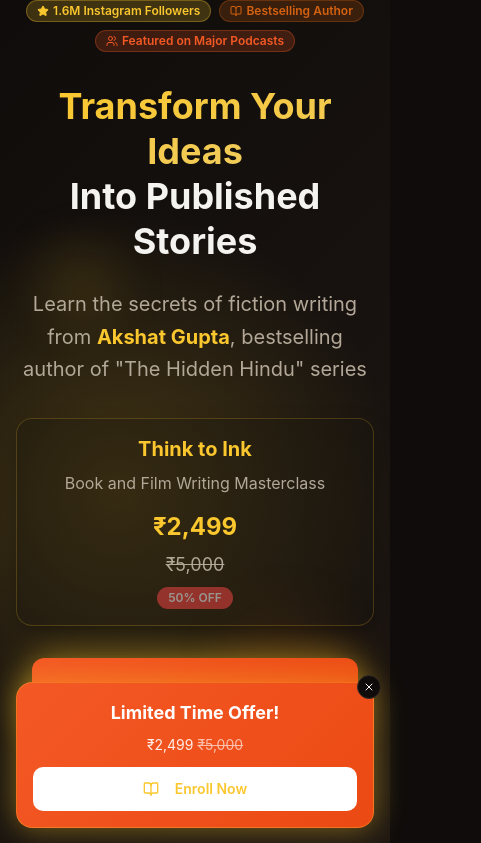
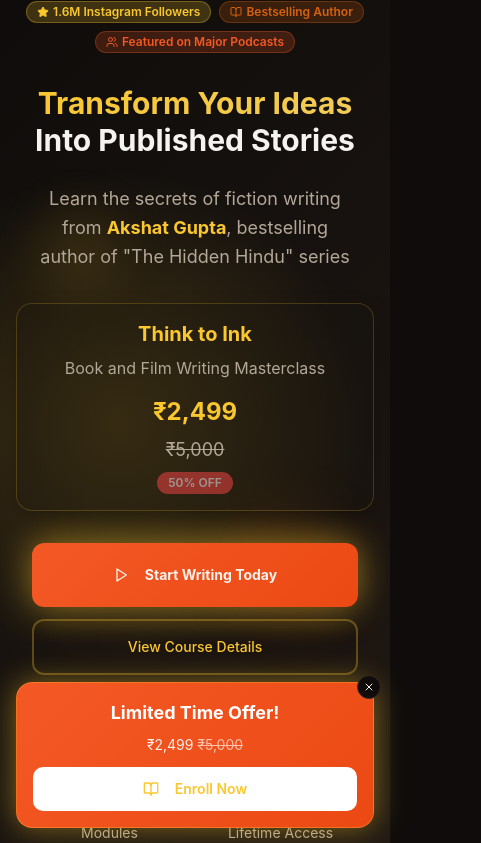
Before and after one commit to shubham-verrma/akshat-ink-launch, a React (Vite) app: page / in a window 390 px wide. Shown: the top 843 px of the page, 481 px wide, since content can reach past the window. Built offline with nearby package versions, Linux system fonts and the light colour scheme; the HTML template or start-up script is replaced by a standard one.

Commit message:
Fix mobile alignment issues

```diff
--- a/index.html
+++ b/index.html
@@ -2,7 +2,7 @@
 <html lang="en">
   <head>
     <meta charset="UTF-8" />
-    <meta name="viewport" content="width=device-width, initial-scale=1.0" />
+    <meta name="viewport" content="width=device-width, initial-scale=1.0, maximum-scale=1.0, user-scalable=no" />
     <title>Think to Ink - Book & Film Writing Course by Akshat Gupta | ₹2,499</title>
     <meta name="description" content="Master fiction writing with bestselling author Akshat Gupta. Complete 6-module course with assignments. Transform your stories into published works. Limited time offer ₹2,499 (was ₹2,999)." />
     <meta name="author" content="Akshat Gupta" />
--- a/src/components/AuthorSection.tsx
+++ b/src/components/AuthorSection.tsx
@@ -27,10 +27,10 @@ const AuthorSection = () => {
             {/* Author Content */}
             <div className="space-y-6">
               <div>
-                <h2 className="text-4xl md:text-5xl font-bold mb-4">
+                <h2 className="text-3xl md:text-4xl lg:text-5xl font-bold mb-4">
                   Meet <span className="text-gradient">Akshat Gupta</span>
                 </h2>
-                <p className="text-xl text-muted-foreground mb-6">
+                <p className="text-lg md:text-xl text-muted-foreground mb-6">
                   The mastermind behind India's most celebrated mythological fiction series
                 </p>
               </div>
@@ -93,7 +93,7 @@ const AuthorSection = () => {
               </div>
 
               {/* About Text */}
-              <p className="text-lg text-muted-foreground leading-relaxed">
+              <p className="text-base md:text-lg text-muted-foreground leading-relaxed">
                 Akshat Gupta has revolutionized Indian mythological fiction with his compelling storytelling
                 and deep understanding of ancient wisdom. His ability to weave modern narratives with timeless
                 truths has made him one of India's most sought-after authors and storytelling experts.
@@ -103,6 +103,7 @@ const AuthorSection = () => {
               <Button
                 variant="hero"
                 size="lg"
+                className="w-full sm:w-auto"
                 onClick={() => window.open('https://akshatgupta.exlyapp.com/checkout/b0b77c5d-715f-4425-a337-ff5e24a7cf3f', '_blank')}
               >
                 Learn from India's Best selling author
--- a/src/components/Hero.tsx
+++ b/src/components/Hero.tsx
@@ -47,14 +47,14 @@ const Hero = () => {
         </div>
 
         {/* Main Headline */}
-        <h1 className="text-4xl md:text-6xl lg:text-7xl font-bold mb-6 leading-tight">
+        <h1 className="text-3xl sm:text-4xl md:text-6xl lg:text-7xl font-bold mb-6 leading-tight px-4">
           <span className="text-gradient">Transform Your Ideas</span>
           <br />
           <span className="text-foreground">Into Published Stories</span>
         </h1>
 
         {/* Subheadline */}
-        <p className="text-xl md:text-2xl text-muted-foreground mb-8 max-w-3xl mx-auto leading-relaxed">
+        <p className="text-lg md:text-xl lg:text-2xl text-muted-foreground mb-8 max-w-3xl mx-auto leading-relaxed px-4">
           Learn the secrets of fiction writing from <strong className="text-primary">Akshat Gupta</strong>,
           bestselling author of "The Hidden Hindu" series
         </p>
@@ -96,22 +96,22 @@ const Hero = () => {
         </div>
 
         {/* Course Stats */}
-        <div className="grid grid-cols-2 md:grid-cols-4 gap-6 max-w-3xl mx-auto">
+        <div className="grid grid-cols-2 md:grid-cols-4 gap-4 md:gap-6 max-w-3xl mx-auto px-4">
           <div className="text-center">
-            <div className="text-3xl font-bold text-primary">5000+</div>
-            <div className="text-muted-foreground">Students Enrolled</div>
+            <div className="text-2xl md:text-3xl font-bold text-primary">5000+</div>
+            <div className="text-muted-foreground text-sm md:text-base">Students Enrolled</div>
           </div>
           <div className="text-center">
-            <div className="text-3xl font-bold text-primary">150+</div>
-            <div className="text-muted-foreground">Books Published</div>
+            <div className="text-2xl md:text-3xl font-bold text-primary">150+</div>
+            <div className="text-muted-foreground text-sm md:text-base">Books Published</div>
           </div>
           <div className="text-center">
-            <div className="text-3xl font-bold text-primary">6</div>
-            <div className="text-muted-foreground">Modules</div>
+            <div className="text-2xl md:text-3xl font-bold text-primary">6</div>
+            <div className="text-muted-foreground text-sm md:text-base">Modules</div>
           </div>
           <div className="text-center">
-            <div className="text-3xl font-bold text-primary">∞</div>
-            <div className="text-muted-foreground">Lifetime Access</div>
+            <div className="text-2xl md:text-3xl font-bold text-primary">∞</div>
+            <div className="text-muted-foreground text-sm md:text-base">Lifetime Access</div>
           </div>
         </div>
       </div>
--- a/src/components/MediaCoverage.tsx
+++ b/src/components/MediaCoverage.tsx
@@ -83,7 +83,7 @@ const MediaCoverage = () => {
   ];
 
   return (
-    <section className="py-16 bg-muted/30">
+    <section className="py-16 bg-muted/30 overflow-hidden">
       <div className="container mx-auto px-4">
         <div className="text-center mb-12">
           <h2 className="text-3xl md:text-4xl font-bold mb-4">
@@ -94,12 +94,13 @@ const MediaCoverage = () => {
           </p>
         </div>
 
-        <div className="relative overflow-hidden">
+        <div className="relative w-full overflow-hidden"
+             style={{ maskImage: 'linear-gradient(to right, transparent, black 5%, black 95%, transparent)' }}>
           <div
-            className="flex animate-scroll gap-4 md:gap-6"
+            className="flex gap-4 md:gap-6 animate-scroll"
             style={{
-              animation: 'scroll 40s linear infinite',
-              width: 'calc(280px * 22)' // Adjusted for mobile
+              width: 'max-content',
+              animation: 'scroll-mobile 30s linear infinite'
             }}
             onMouseEnter={(e) => e.currentTarget.style.animationPlayState = 'paused'}
             onMouseLeave={(e) => e.currentTarget.style.animationPlayState = 'running'}
@@ -110,22 +111,22 @@ const MediaCoverage = () => {
             {[...mediaArticles, ...mediaArticles].map((article, index) => (
               <Card
                 key={index}
-                className="min-w-[260px] md:min-w-[300px] bg-card/80 hover:bg-card transition-all duration-300 border-primary/20 shadow-card cursor-pointer group"
+                className="flex-shrink-0 w-[240px] md:w-[280px] bg-card/80 hover:bg-card transition-all duration-300 border-primary/20 shadow-card cursor-pointer group"
                 onClick={() => window.open(article.url, '_blank')}
               >
-                <CardContent className="p-6">
-                  <div className="flex flex-col gap-4">
-                    <div className={`${article.bgColor} rounded-lg p-3 text-center`}>
-                      <div className={`font-bold text-lg ${article.brandColor}`}>
+                <CardContent className="p-4 md:p-6">
+                  <div className="flex flex-col gap-3 md:gap-4">
+                    <div className={`${article.bgColor} rounded-lg p-2 md:p-3 text-center`}>
+                      <div className={`font-bold text-sm md:text-lg ${article.brandColor}`}>
                         {article.title}
                       </div>
                     </div>
                     <div className="flex-1">
-                      <p className="text-muted-foreground text-sm mb-3">
+                      <p className="text-muted-foreground text-xs md:text-sm mb-2 md:mb-3">
                         {article.description}
                       </p>
-                      <div className="flex items-center gap-2 text-primary text-sm group-hover:text-primary/80 transition-colors">
-                        <ExternalLink className="w-4 h-4" />
+                      <div className="flex items-center gap-2 text-primary text-xs md:text-sm group-hover:text-primary/80 transition-colors">
+                        <ExternalLink className="w-3 h-3 md:w-4 md:h-4" />
                         <span>Read Article</span>
                       </div>
                     </div>
@@ -138,21 +139,24 @@ const MediaCoverage = () => {
       </div>
 
       <style>{`
-        @keyframes scroll {
+        @keyframes scroll-mobile {
           0% {
             transform: translateX(0);
           }
           100% {
-            transform: translateX(calc(-280px * 11));
+            transform: translateX(calc(-240px * 11 - 44px * 11));
           }
         }
         @media (min-width: 768px) {
-          @keyframes scroll {
+          .animate-scroll {
+            animation: scroll-desktop 40s linear infinite !important;
+          }
+          @keyframes scroll-desktop {
             0% {
               transform: translateX(0);
             }
             100% {
-              transform: translateX(calc(-320px * 11));
+              transform: translateX(calc(-280px * 11 - 66px * 11));
             }
           }
         }
--- a/src/index.css
+++ b/src/index.css
@@ -118,9 +118,16 @@ All colors MUST be HSL.
     @apply border-border;
   }
 
+  html {
+    overflow-x: hidden;
+  }
+
   body {
     @apply bg-background text-foreground;
     font-family: 'Inter', -apple-system, BlinkMacSystemFont, 'Segoe UI', sans-serif;
+    overflow-x: hidden;
+    width: 100%;
+    max-width: 100vw;
   }
 
   /* Custom animations */
```
